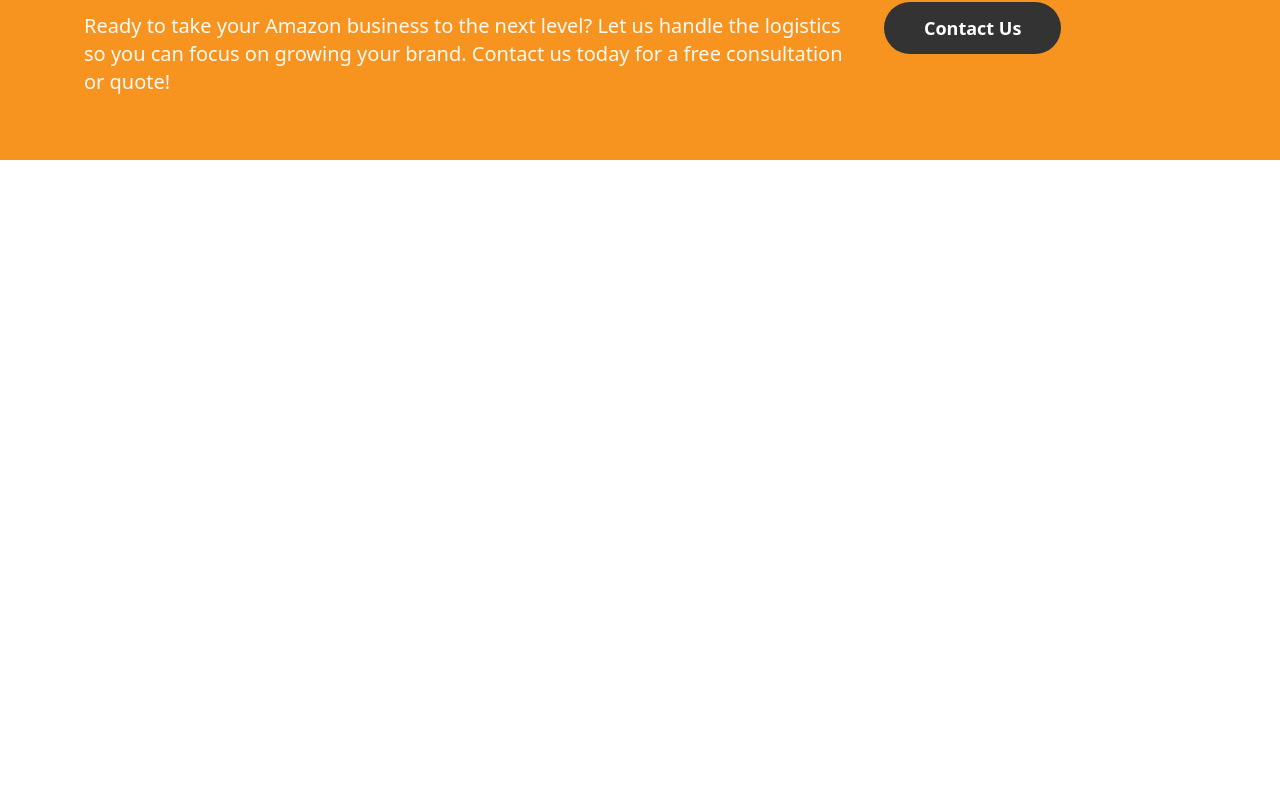
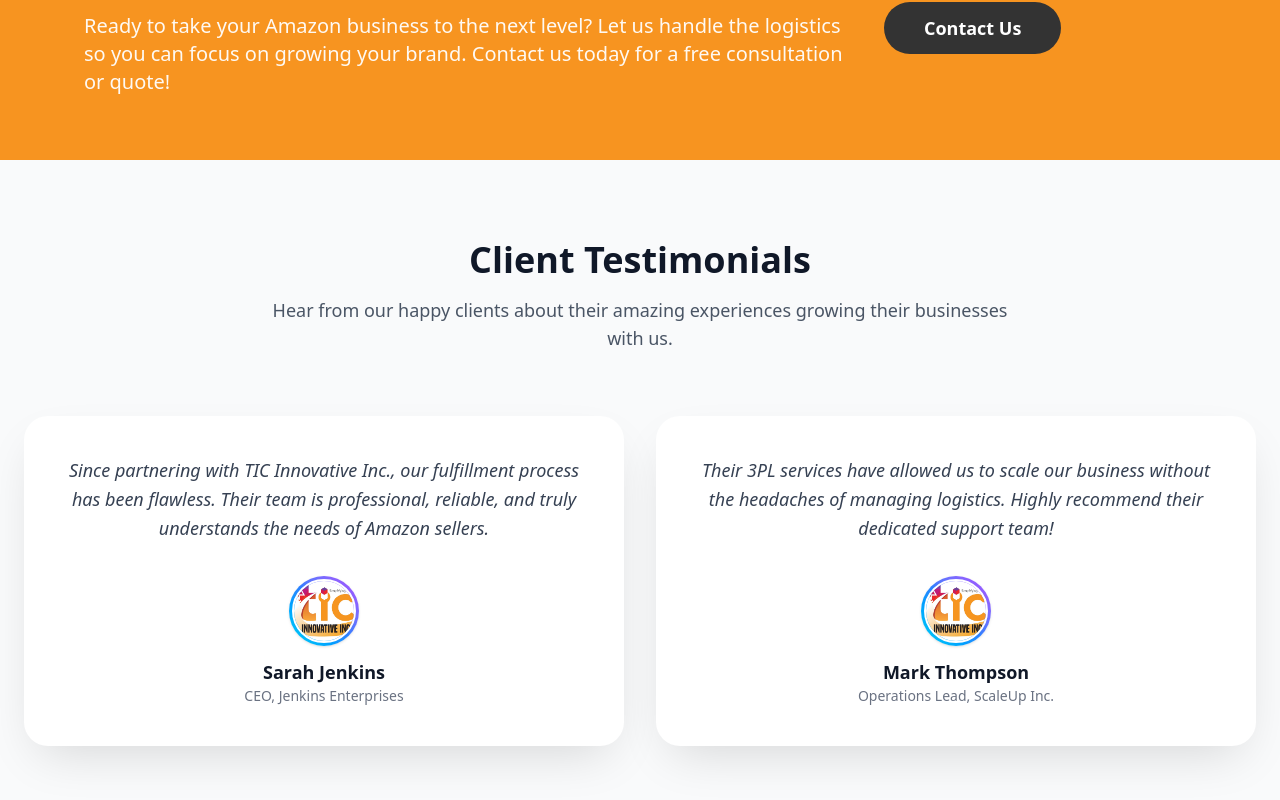
Before and after one commit to TasnimurRahmanShakir/ticinnovative, a Next.js app: page / in a window 1280 px wide. Shown: the part 4521-5321 px from the top of the page. Before the commit the page ends 4681 px from the top, so only its background shows below. Built offline with nearby package versions, Linux system fonts and the light colour scheme.

Commit message:
Testimonial Complete

```diff
--- a/app/page.js
+++ b/app/page.js
@@ -1,10 +1,10 @@
-
 
 import GetStartedToday from "@/components/GetStartedToday";
 import HeroSection from "@/components/HeroSection";
 import HowItWorks from "@/components/HowItWorks";
 import NavItems from "@/components/Navbar/NavItems";
 import Services from "@/components/Services";
+import Testimonial from "@/components/Testimonial";
 import WhyChooseUs from "@/components/WhyChooseUs";
 
 
@@ -24,6 +24,7 @@
       <HowItWorks />
       <WhyChooseUs />
       <GetStartedToday />
+      <Testimonial />
     </div>
   );
 }
--- /dev/null
+++ b/components/Testimonial.jsx
@@ -0,0 +1,77 @@
+import React from "react";
+import Image from "next/image";
+
+const items = [
+  {
+    id: 1,
+    message:
+      "Since partnering with TIC Innovative Inc., our fulfillment process has been flawless. Their team is professional, reliable, and truly understands the needs of Amazon sellers.",
+    image: "/logo.jpg",
+    name: "Sarah Jenkins",
+    title: "CEO, Jenkins Enterprises",
+  },
+  {
+    id: 2,
+    message:
+      "Their 3PL services have allowed us to scale our business without the headaches of managing logistics. Highly recommend their dedicated support team!",
+    image: "/logo.jpg",
+    name: "Mark Thompson",
+    title: "Operations Lead, ScaleUp Inc.",
+  },
+];
+
+export default function Testimonial() {
+  return (
+    <section className="bg-gray-50 w-full relative z-10 py-20">
+      <div className="container mx-auto px-4">
+        <div className="text-center max-w-3xl mx-auto mb-16">
+          <h1 className="text-4xl font-bold text-gray-900 mb-4">
+            Client Testimonials
+          </h1>
+          <p className="text-lg text-gray-600">
+            Hear from our happy clients about their amazing experiences growing
+            their businesses with us.
+          </p>
+        </div>
+
+        <div className="flex flex-col md:flex-row gap-8 items-stretch justify-center">
+          {items.map((item) => (
+            <div
+              key={item.id}
+              // FIX 1: Changed max-w-[450px] to max-w-[600px] to make it wider (rectangular)
+              // FIX 2: Added 'md:w-1/2' so they take up half the container width each
+              className="bg-white rounded-3xl p-10 flex flex-col justify-between items-center text-center w-full md:w-1/2 max-w-[600px] shadow-[0_20px_50px_-15px_rgba(0,0,0,0.15)] transition-shadow duration-300"
+            >
+              <div className="mb-8 relative">
+                <p className="text-lg text-gray-700 italic relative z-10 leading-relaxed">
+                  {item.message}
+                </p>
+              </div>
+
+              <div className="flex flex-col items-center gap-3">
+                <div className="p-[3px] rounded-full bg-linear-to-tr from-cyan-400 via-blue-500 to-purple-500 shadow-sm">
+                  <Image
+                    src={item.image}
+                    alt={item.name}
+                    width={48}
+                    height={48}
+                    className="rounded-full bg-white h-16 w-16 object-cover border-2 border-white"
+                  />
+                </div>
+
+                <div>
+                  <h3 className="text-gray-900 font-bold text-lg">
+                    {item.name}
+                  </h3>
+                  {item.title && (
+                    <p className="text-gray-500 text-sm">{item.title}</p>
+                  )}
+                </div>
+              </div>
+            </div>
+          ))}
+        </div>
+      </div>
+    </section>
+  );
+}
```
